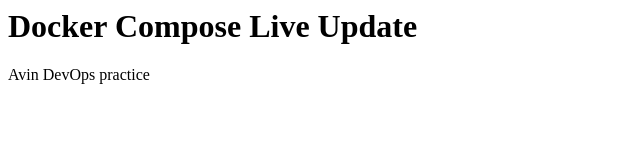
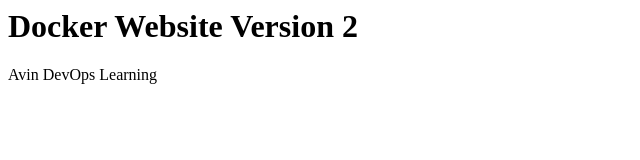
Before and after one commit to Avinavay/docker-repository-project, a plain HTML site: page index.html in a window 1280 px wide. Shown: the whole page, without its empty margins (0-640 px from the left). Drawn offline with Linux system fonts and the light colour scheme.

Commit message:
updated website version 2

```diff
--- a/index.html
+++ b/index.html
@@ -1,2 +1,2 @@
-<h1>Docker Compose Live Update</h1>
-<p>Avin DevOps practice</p>
+<h1>Docker Website Version 2</h1>
+<p>Avin DevOps Learning</p>
```
